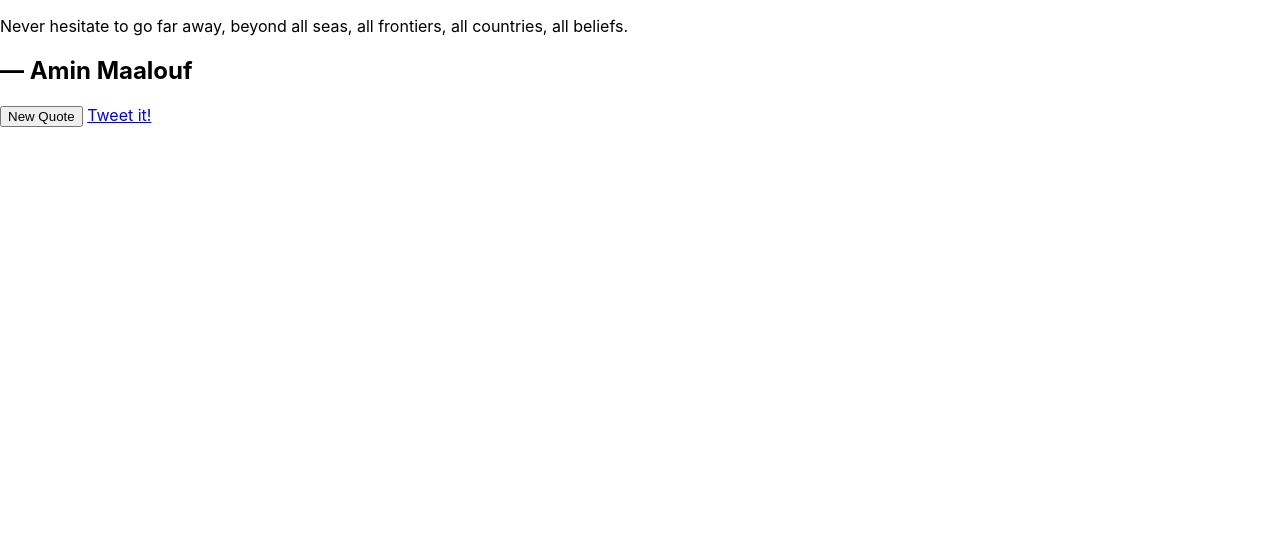
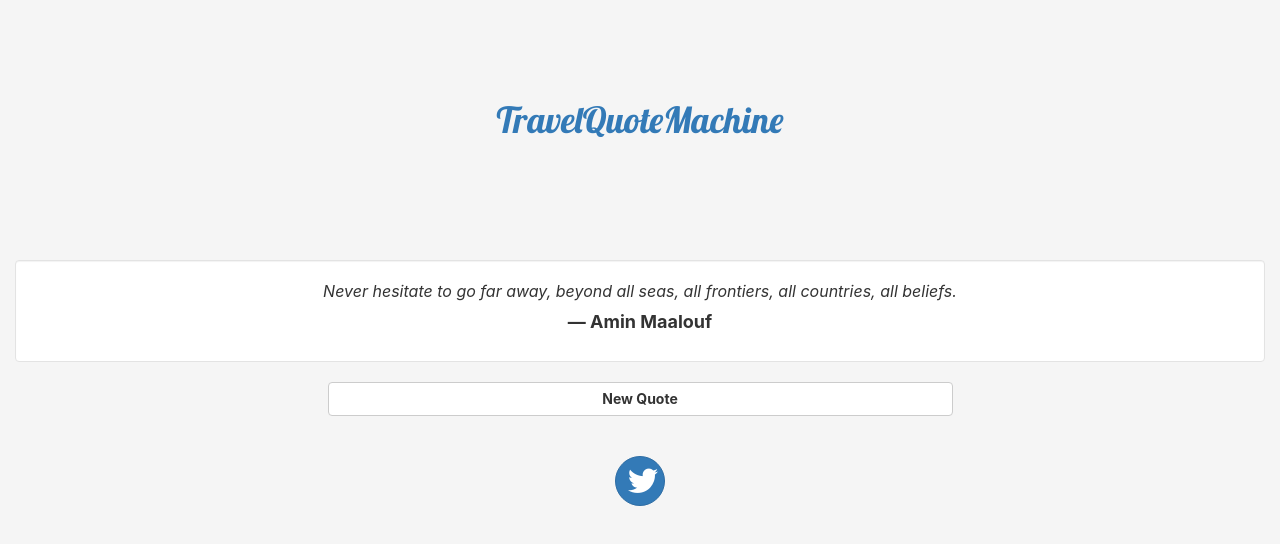
Before and after one commit to sharkantropo/MarkoCodeRepo, a React (Create React App) app in the folder quote-machine/: page / in a window 1280 px wide. Shown: the top 544 px of the page. Built offline with nearby package versions, Linux system fonts and the light colour scheme.

Commit message:
finished css. Proyect Done.

```diff
--- a/quote-machine/public/index.html
+++ b/quote-machine/public/index.html
@@ -19,7 +19,10 @@
       work correctly both with client-side routing and a non-root public URL.
       Learn how to configure a non-root public URL by running `npm run build`.
     -->
-    <title>Quote Machine</title>
+    <link rel="stylesheet" href="https://maxcdn.bootstrapcdn.com/bootstrap/3.3.7/css/bootstrap.min.css" integrity="sha384-BVYiiSIFeK1dGmJRAkycuHAHRg32OmUcww7on3RYdg4Va+PmSTsz/K68vbdEjh4u" crossorigin="anonymous"/>
+    <link href="https://fonts.googleapis.com/css?family=Lobster" rel="stylesheet" type="text/css">
+    <link rel="stylesheet" href="https://use.fontawesome.com/releases/v5.5.0/css/all.css" integrity="sha384-B4dIYHKNBt8Bc12p+WXckhzcICo0wtJAoU8YZTY5qE0Id1GSseTk6S+L3BlXeVIU" crossorigin="anonymous">
+	<title>Quote Machine</title>
   </head>
   <body>
     <noscript>
--- a/quote-machine/src/App.css
+++ b/quote-machine/src/App.css
@@ -1,32 +1,58 @@
-.App {
-  text-align: center;
+body
+{
+  background-color: whitesmoke;
+  margin-top: 10vh;
 }
 
-.App-logo {
-  animation: App-logo-spin infinite 20s linear;
-  height: 40vmin;
+@media (max-width: 500px)
+{
+  h1{font-size: 24px;}
 }
 
-.App-header {
-  background-color: #282c34;
-  min-height: 100vh;
-  display: flex;
-  flex-direction: column;
-  align-items: center;
-  justify-content: center;
-  font-size: calc(10px + 2vmin);
-  color: white;
-}
 
-.App-link {
-  color: #61dafb;
-}
 
-@keyframes App-logo-spin {
-  from {
-    transform: rotate(0deg);
+
+
+
+ h1 {
+    font-family: Lobster, Monospace;
+    user-select: none;
   }
-  to {
-    transform: rotate(360deg);
+
+  h4
+  {
+    font-weight: bold;
   }
-}
+  p
+  {
+    font-size: 16px;
+    font-style: italic;
+  }
+
+  #display-box
+  {
+    margin-top: 15vh;
+    background-color: white;
+  }
+
+  #new-quote
+  {
+    min-width: 50px;
+    max-width: 50%;
+    margin: 0 auto;
+    font-weight: bold;
+  }
+
+    #tweet-quote
+  {
+    width: 50px;
+    height: 50px;
+    border-radius: 50%;
+    margin: 5vh auto;
+  }
+
+  i
+  {
+    font-size: 30px;
+    padding-top: 3px;
+  }
--- a/quote-machine/src/App.js
+++ b/quote-machine/src/App.js
@@ -2,8 +2,7 @@ import React from 'react';
 //import {Component} from 'react';
 import { connect } from 'react-redux';
 import { createStore } from 'redux';
-//import logo from './logo.svg';
-//import './App.css';
+import './App.css';
 
 // Data and functions
 const quotes_array = [{
@@ -28,7 +27,7 @@ const quotes_array = [{
 	'quote': 'I travel not to go anywhere, but to go. I travel for travel\'s sake. The great affair is to move.',
 	'author': '― Robert Louis Stevenson'
 }, {
-	'quote': 'It is good to have an end to journey toward; but it is the journey that matters, in the end.',
+	'quote': 'It is good to have an end to journey toward. But it is the journey that matters, in the end.',
 	'author': '― Ernest Hemingway'
 }, {
 	'quote': 'The real voyage of discovery consists not in seeking new landscapes, but in having new eyes.', 'author': '― Marcel Proust'
@@ -42,7 +41,7 @@ const quotes_array = [{
 	'quote': 'The traveler sees what he sees. The tourist sees what he has come to see.',
 	'author': '― G.K. Chesterton'
 }, {
-	'quote': 'I read; I travel; I become.',
+	'quote': 'I read, I travel, I become.',
 	'author': '― Derek Walcott'
 }, {
 	'quote': 'Every dreamer knows that it is entirely possible to be homesick for a place you\'ve never been to.',
@@ -57,7 +56,7 @@ const quotes_array = [{
 	'quote': 'there was nowhere to go but everywhere',
 	'author': '― Jack Kerouac'
 }, {
-	'quote': 'Our battered suitcases were piled on the sidewalk again; we had longer ways to go. But no matter, the road is life',
+	'quote': 'Our battered suitcases were piled on the sidewalk again, we had longer ways to go. But no matter, the road is life.',
 	'author': '― Jack Kerouac'
 }, {
 	'quote': 'If you reject the food, ignore the customs, fear the religion, and avoid the people, you might better stay home.',
@@ -137,9 +136,9 @@ const store = createStore(quoteReducer,setRandquote(quotes_array));
 class Screen extends React.Component {
 	render() {
 		return (
-			<div id="display-box">
-				<p id="text">{this.props.quotes.quote }</p>
-				<h2 id="author">{this.props.quotes.author}</h2>
+			<div id="display-box" class="well">
+				<p id="text" class="text-center">{this.props.quotes.quote}</p>
+				<h4 id="author" class="text-center">{this.props.quotes.author}</h4>
 			</div>
 		);
 	}
@@ -159,14 +158,16 @@ const QuoteChangerButton= function (props)
 				alert('Not a valid data structure');
 			}
 		}
-		return (<button id="new-quote" onClick={handleQuote}>New Quote</button>);
+		return (<button id="new-quote" class="btn btn-default btn-block" onClick={handleQuote}>New Quote</button>);
 }
 
 const TweetButton= function (props)
 {
-
 		return (
-			<a id="tweet-quote" href="twitter.com/intent/tweet">Tweet it!</a>
+			// added rel="noopener noreferrer", not really needed for such small project.
+			// However, https://support.performancefoundry.com/article/186-noopener-noreferrer-on-my-links.
+			// Good practices never overstay their welcome.
+<a id="tweet-quote" class="btn btn-primary btn-block" href={`https://twitter.com/intent/tweet?text=${props.quotes.quote}${props.quotes.author}`} target="_blank" rel="noopener noreferrer"><i class="fab fa-twitter text-center"></i></a>
 		);
 }
 
--- a/quote-machine/src/index.js
+++ b/quote-machine/src/index.js
@@ -7,7 +7,7 @@ import * as serviceWorker from './serviceWorker';
 
 //Presentational
 
-class App extends React.Component{ render() { return(<div id="quote-box"> <ReduxScreenContainer /> <ReduxButtonContainer the_quotes={quotes_array}/> <ReduxTwitterLink /></div>)}};
+class App extends React.Component{ render() { return(<div id="quote-box" class="container-fluid"> <h1 class="text-primary text-center">TravelQuoteMachine</h1> <ReduxScreenContainer /> <ReduxButtonContainer the_quotes={quotes_array}/> <ReduxTwitterLink /></div>)}};
 
 //Render to DOM
 ReactDOM.render(<Provider store={store}><App/></Provider>, document.getElementById('root'));
```
